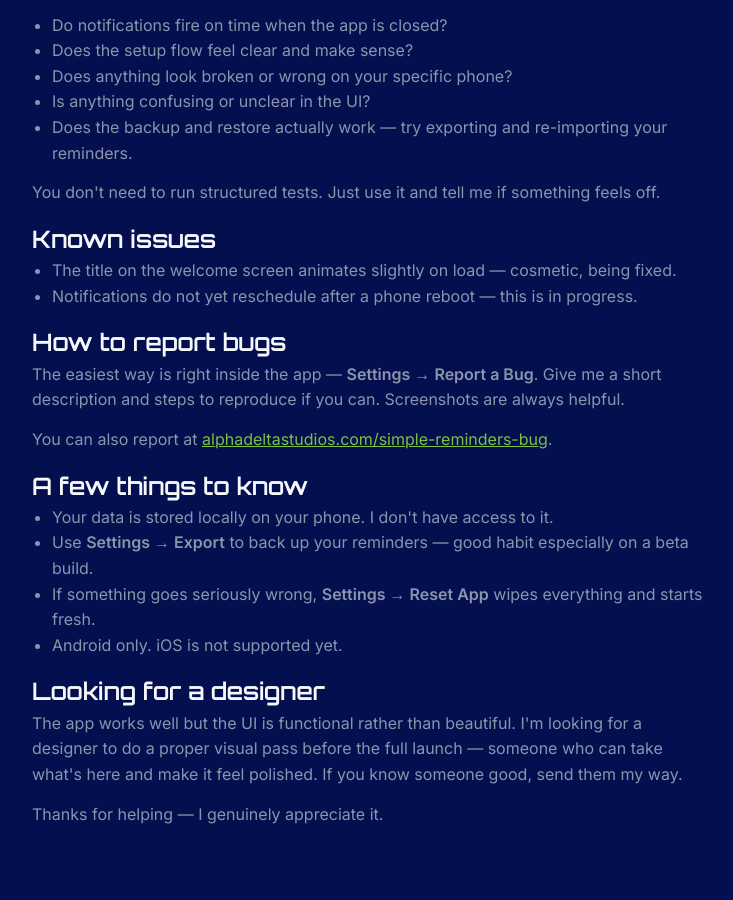
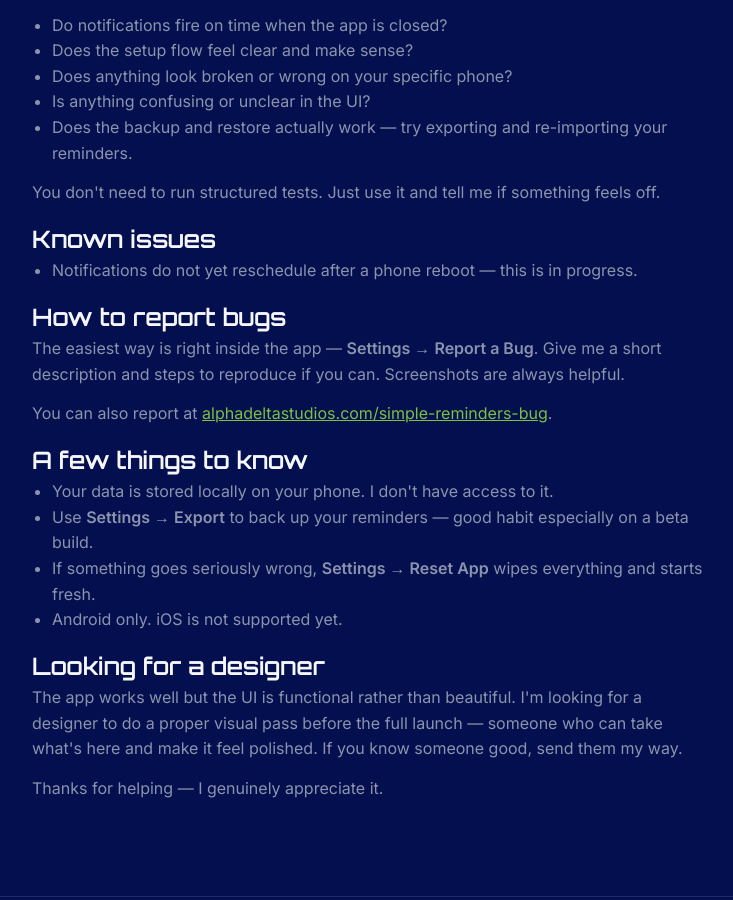
Before and after one commit to AlphaDelta24/alpha-delta-site, a Jekyll site: the page built from simple-reminders-beta.html, in a window 1280 px wide and 900 px high, scrolled down 1516 px. Shown: the whole window, without its empty margins (272-1005 px from the left). Built offline with Jekyll 4.4.1, drawn with Linux system fonts in a browser that asks for light colours.

Commit message:
remove title error messaging issue resolved

```diff
--- a/simple-reminders-beta.html
+++ b/simple-reminders-beta.html
@@ -112,7 +112,6 @@ permalink: /simple-reminders-beta/
   <h2>Known issues</h2>
 
   <ul>
-    <li>The title on the welcome screen animates slightly on load — cosmetic, being fixed.</li>
     <li>Notifications do not yet reschedule after a phone reboot — this is in progress.</li>
   </ul>
 
```
